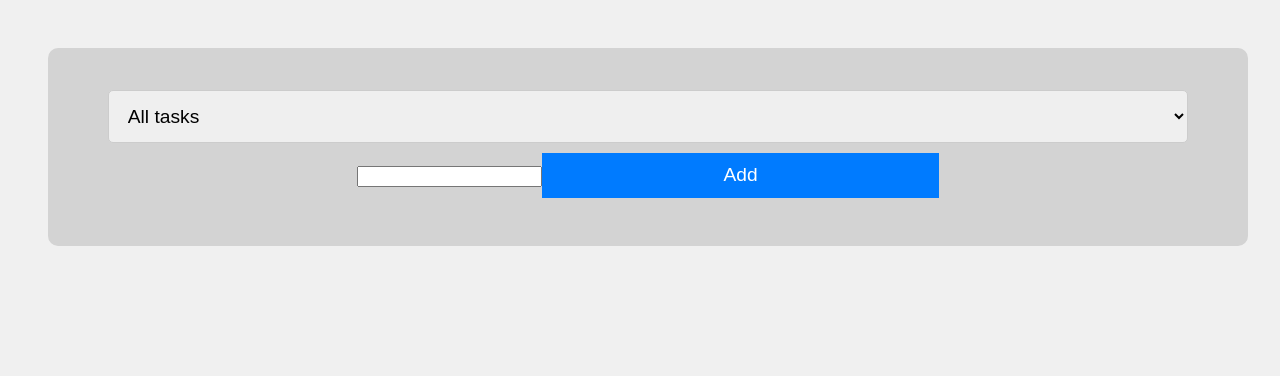
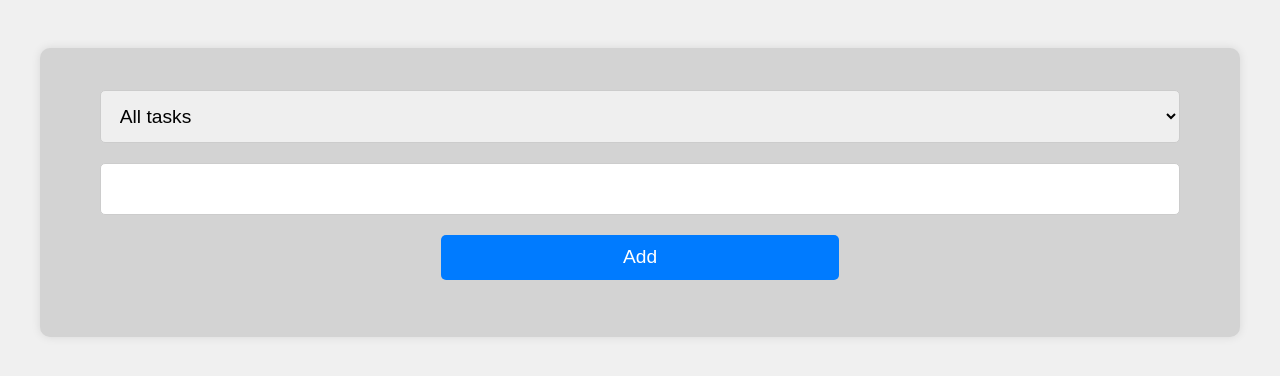
Before and after one commit to emjiZzz/todo_list_b1, a React (Vite) app: page /todos in a window 1280 px wide. Shown: the top 376 px of the page. Built offline with nearby package versions, Linux system fonts and the light colour scheme; the HTML template or start-up script is replaced by a standard one.

Commit message:
Update index.css

```diff
--- a/src/index.css
+++ b/src/index.css
@@ -9,35 +9,35 @@ html {
   /* Subtle gray background color */
 }
 
-
 #root {
   max-width: 1300px;
-  /* Increase max width to 1600px */
+  /* Increase max width */
   margin: 0 auto;
   padding: 2rem;
   text-align: center;
 }
 
-
 .todo-container {
   background-color: #d3d3d3;
   padding: 2em;
   border-radius: 10px;
-  box-shadow: 0 0 10px rgba (0, 0, 0, 0.1);
+  box-shadow: 0 0 10px rgba(0, 0, 0, 0.1);
   width: 100%;
   /* Set width to 100% */
   max-width: 1200px;
-  /* Set max width to 1200px */
-  margin: 1em;
+  /* Set max width */
+  margin: 1em auto;
   /* Centered */
   box-sizing: border-box;
   /* Includes padding and border */
 }
 
-
 select,
-input [type='text'],
-button [type='submit'] {
+input[type='text'],
+button[type='submit'],
+.empty-trash-btn,
+.back-button,
+.goto-todos-btn {
   width: 95%;
   margin: 0.5em 0;
   padding: 0.75em;
@@ -46,25 +46,34 @@ button [type='submit'] {
   /* Increase font size */
   border: 1px solid #ccc;
   border-radius: 5px;
+  box-sizing: border-box;
+  /* Ensures padding doesn't increase total width */
 }
 
-
-button[type='submit'] {
+button[type='submit'],
+.empty-trash-btn,
+.back-button,
+.goto-todos-btn {
   background-color: #007BFF;
   color: #fff;
   border: none;
   cursor: pointer;
   height: 45px;
   width: 35%;
+  /* Adjust width for buttons */
   font-size: 1.2em;
   padding: 0.5em 1em;
+  display: inline-block;
+  /* For side-by-side or controlled width */
+  text-align: center;
 }
 
-
-button[type='submit']:hover {
+button[type='submit']:hover,
+.empty-trash-btn:hover,
+.back-button:hover,
+.goto-todos-btn:hover {
   background-color: #0056b3;
 }
-
 
 ul {
   list-style: none;
@@ -72,7 +81,6 @@ ul {
   width: 100%;
   /* Set width to 100% */
 }
-
 
 li {
   display: flex;
@@ -85,7 +93,7 @@ li {
   margin: 1em 0;
   /* Increase margin */
   border-radius: 5px;
-  box-shadow: 0 0 10px rgba (0, 0, 0, 0.1);
+  box-shadow: 0 0 10px rgba(0, 0, 0, 0.1);
   /* Add list item shadow */
   width: 100%;
   /* Set width to 100% */
@@ -93,8 +101,7 @@ li {
   /* Includes padding and border */
 }
 
-
-li input [type='text'] {
+li input[type='text'] {
   flex-grow: 1;
   margin-right: 1em;
   border: 1px solid #ccc;
@@ -112,31 +119,76 @@ li input [type='text'] {
   /* Include padding and border */
 }
 
-
-li input [type='checkbox'] {
+li input[type='checkbox'] {
   margin-right: 1em;
-  transform: scale (1.5);
+  transform: scale(1.5);
   /* Make the checkbox bigger */
 }
 
-
-li button {
+li .delete-btn,
+li .restore-btn {
   padding: 0.3em 0.6em;
   background-color: #dc3545;
+  /* Red for delete */
   color: #fff;
   border: none;
   border-radius: 5px;
   cursor: pointer;
   width: 100px;
+  /* Fixed width for consistency */
+  text-align: center;
+  box-sizing: border-box;
 }
 
+li .restore-btn {
+  background-color: #28a745;
+  /* Green for restore */
+}
 
-li button:hover {
+li .delete-btn:hover {
   background-color: #c82333;
 }
 
+li .restore-btn:hover {
+  background-color: #218838;
+}
 
 button[disabled] {
   background-color: #ccc;
   cursor: not-allowed;
 }
+
+.back-button {
+  background-color: #6c757d;
+  /* Grey for back button */
+  width: 150px;
+  /* Specific width */
+  margin-bottom: 1em;
+  /* Space below */
+}
+
+.back-button:hover {
+  background-color: #5a6268;
+}
+
+.empty-trash-btn {
+  background-color: #ffc107;
+  /* Orange for empty trash */
+  color: #343a40;
+  /* Dark text */
+  width: 150px;
+  /* Specific width */
+}
+
+.empty-trash-btn:hover {
+  background-color: #e0a800;
+}
+
+.insert-btn {
+  background-color: #28a745;
+  /* Green for Add button */
+}
+
+.insert-btn:hover {
+  background-color: #218838;
+}
```
